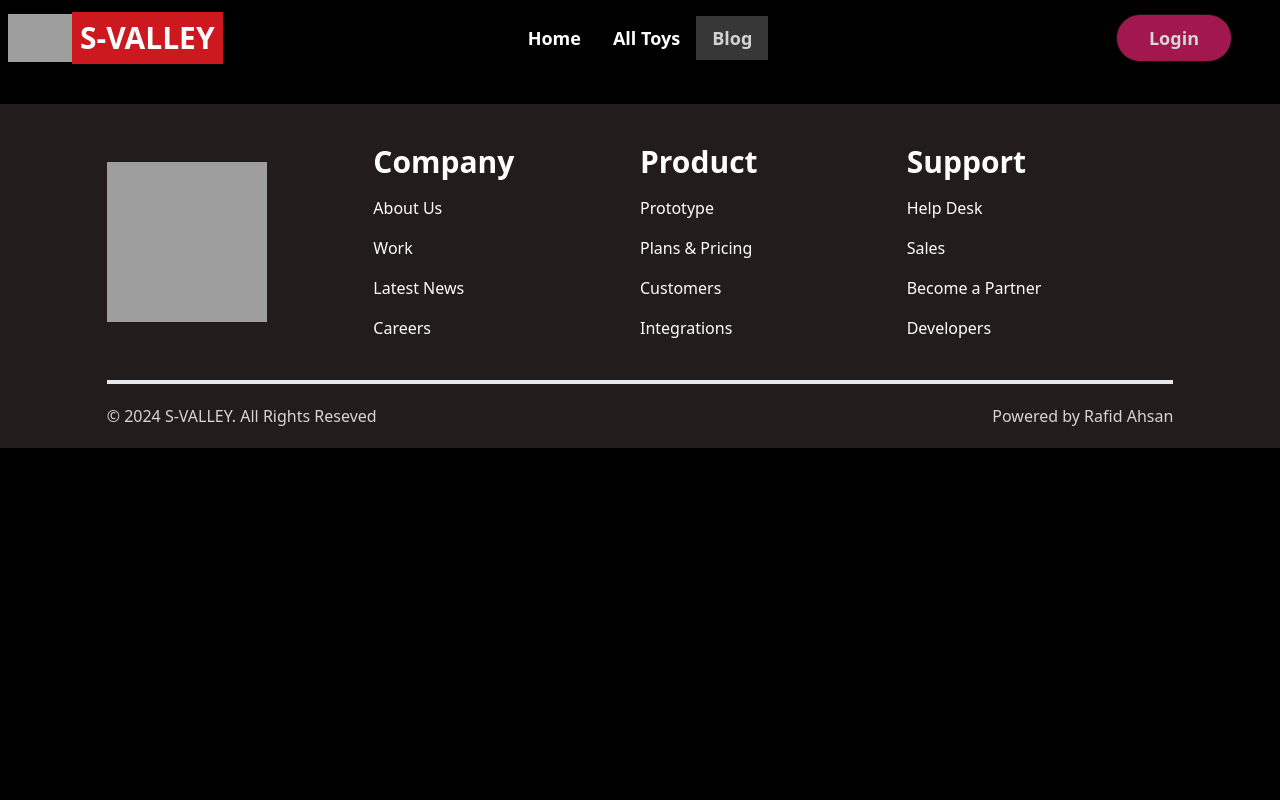
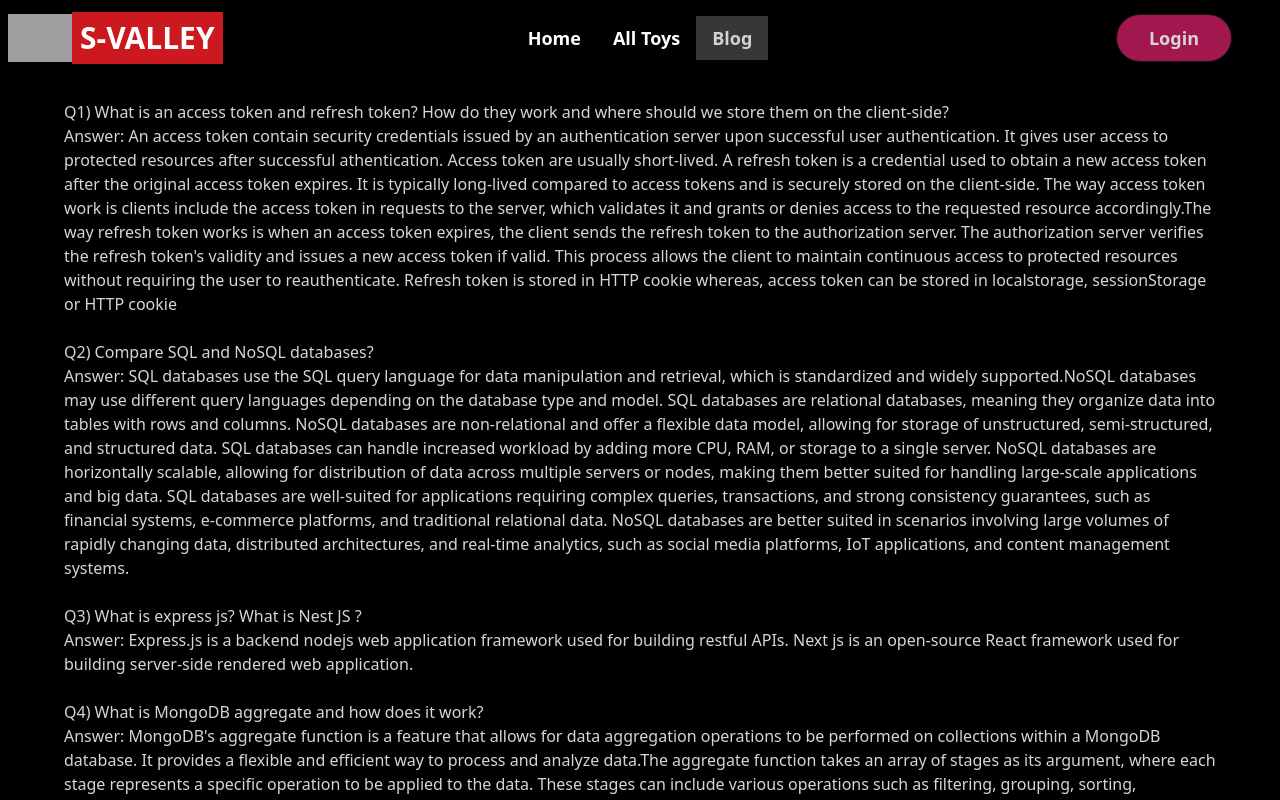
Before and after one commit to Rafid-Al-Ahsan/marveltoy-marketplace-client, a React (Vite) app: page /blog in a window 1280 px wide. Shown: the top 800 px of the page. Built offline with nearby package versions, Linux system fonts and the light colour scheme; no server answers; grey boxes are pictures that could not be loaded.

Commit message:
blog component added

```diff
--- a/src/components/Blog.jsx
+++ b/src/components/Blog.jsx
@@ -3,7 +3,19 @@ import React from 'react';
 const Blog = () => {
     return (
         <div>
+            <div className='w-[90%] m-auto'>
+                <br />
+                 <p>Q1) What is an access token and refresh token? How do they work and where should we store them on the client-side?</p>
+                 <p>Answer: An access token contain security credentials issued by an authentication server upon successful user authentication. It gives user access to protected resources after successful athentication. Access token are usually short-lived. A refresh token is a credential used to obtain a new access token after the original access token expires. It is typically long-lived compared to access tokens and is securely stored on the client-side. The way access token work is clients include the access token in requests to the server, which validates it and grants or denies access to the requested resource accordingly.The way refresh token works is when an access token expires, the client sends the refresh token to the authorization server. The authorization server verifies the refresh token's validity and issues a new access token if valid. This process allows the client to maintain continuous access to protected resources without requiring the user to reauthenticate. Refresh token is stored in HTTP cookie whereas, access token can be stored in localstorage, sessionStorage or HTTP cookie</p><br />
+                 <p>Q2) Compare SQL and NoSQL databases?</p>
+                 <p>Answer: SQL databases use the SQL query language for data manipulation and retrieval, which is standardized and widely supported.NoSQL databases may use different query languages depending on the database type and model. SQL databases are relational databases, meaning they organize data into tables with rows and columns. NoSQL databases are non-relational and offer a flexible data model, allowing for storage of unstructured, semi-structured, and structured data. SQL databases can handle increased workload by adding more CPU, RAM, or storage to a single server. NoSQL databases are horizontally scalable, allowing for distribution of data across multiple servers or nodes, making them better suited for handling large-scale applications and big data. SQL databases are well-suited for applications requiring complex queries, transactions, and strong consistency guarantees, such as financial systems, e-commerce platforms, and traditional relational data. NoSQL databases are better suited in scenarios involving large volumes of rapidly changing data, distributed architectures, and real-time analytics, such as social media platforms, IoT applications, and content management systems.   </p><br />
 
+                 <p>Q3) What is express js? What is Nest JS ?</p>
+                 <p>Answer: Express.js is a backend nodejs web application framework used for building restful APIs. Next js is an open-source React framework used for building server-side rendered web application. </p> <br />
+
+                 <p>Q4) What is MongoDB aggregate and how does it work?</p>
+                 <p>Answer: MongoDB's aggregate function is a feature that allows for data aggregation operations to be performed on collections within a MongoDB database. It provides a flexible and efficient way to process and analyze data.The aggregate function takes an array of stages as its argument, where each stage represents a specific operation to be applied to the data. These stages can include various operations such as filtering, grouping, sorting, projecting, joining, and performing mathematical computations. The aggregation pipeline processes documents sequentially, with the output of each stage serving as the input for the next stage. This allows for the creation of complex data transformation pipelines to meet various analytical and reporting requirements.</p> <br />
+            </div>
         </div>
     );
 };
```
